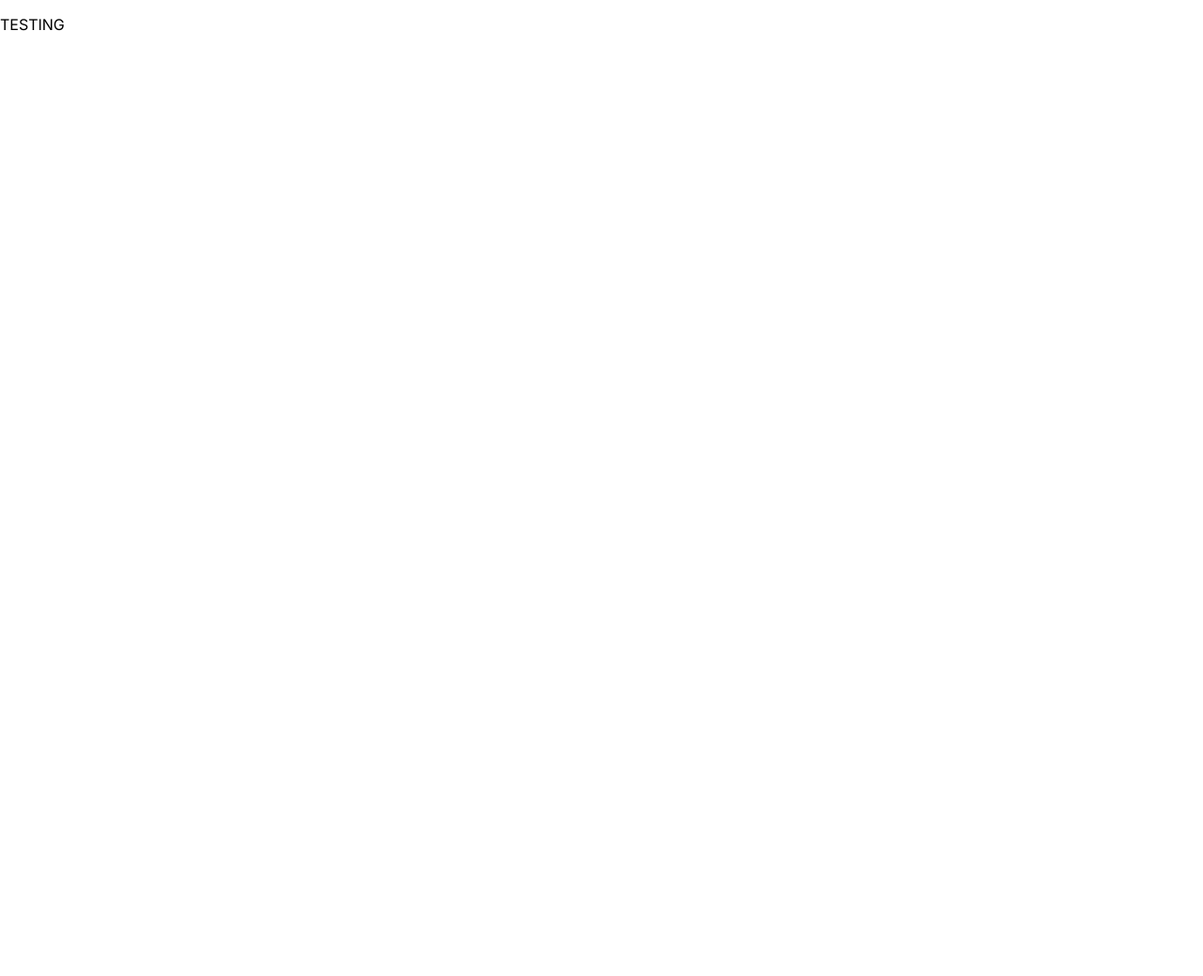
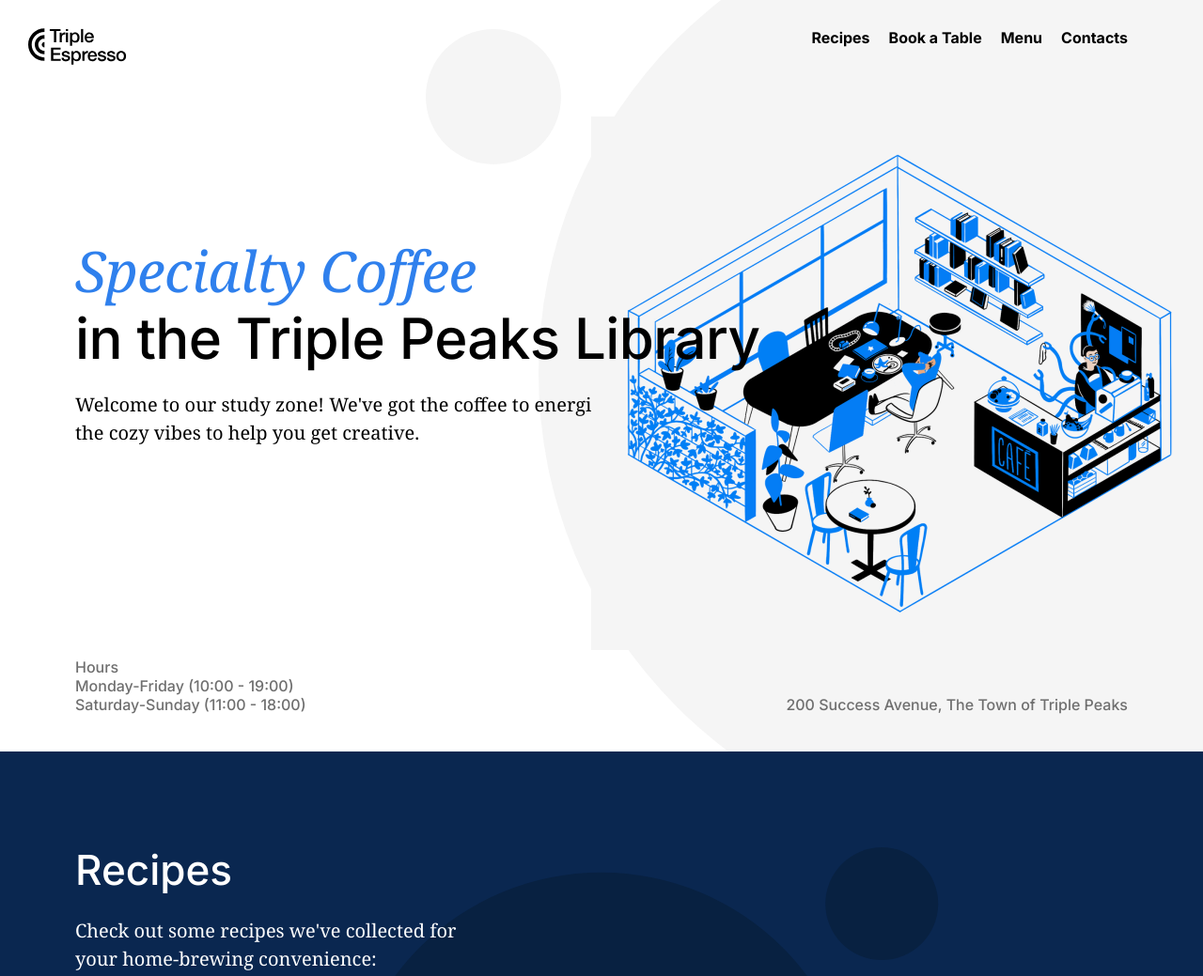
Before and after one commit to jthutch98/se_project_coffeeshop, a plain HTML site: page index.html in a window 1280 px wide. Shown: the top 1039 px of the page at 94% size. Before the commit the page ends 800 px from the top, so only its background shows below. Drawn offline with Linux system fonts and the light colour scheme.

Commit message:
git comit -m "second update for my project"

```diff
--- a/index.html
+++ b/index.html
@@ -23,10 +23,78 @@
   </head>
   <body>
     <div class="page">
-      <p>TESTING</p>
-      <header class="header"></header>
+      <header class="header">
+        <nav class="nav">
+          <img
+            src="./images/logo_coffeeshop_dark.svg"
+            alt="Coffeeshop logo"
+            class="nav__logo"
+          />
+          <ul class="nav__links">
+            <li><a href="" class="nav__link">Recipes</a></li>
+            <li><a href="" class="nav__link">Book a Table</a></li>
+            <li><a href="" class="nav__link">Menu</a></li>
+            <li><a href="" class="nav__link">Contacts</a></li>
+          </ul>
+        </nav>
+        <h1 class="header__title">
+          <span class="header__span-accent">Specialty Coffee</span> in the
+          Triple Peaks Library
+        </h1>
+        <p class="header__description">
+          Welcome to our study zone! We've got the coffee to energize you and
+          the cozy vibes to help you get creative.
+        </p>
+        <img
+          src="./images/inside_coffee_shop.png"
+          alt="Inside the Coffeeshop"
+          class="header__image"
+        />
+        <div class="header__footer">
+          <div>
+            <p class="header__paragraphs">Hours</p>
+            <p class="header__paragraphs">Monday-Friday (10:00 - 19:00)</p>
+            <p class="header__paragraphs">Saturday-Sunday (11:00 - 18:00)</p>
+          </div>
+          <p class="header__paragraphs">
+            200 Success Avenue, The Town of Triple Peaks
+          </p>
+        </div>
+      </header>
       <main class="content">
-        <section class="recipes"></section>
+        <section class="recipes">
+          <h2 class="recipes__title">Recipes</h2>
+          <p class="recipes__subtitle">
+            Check out some recipes we've collected for your home-brewing
+            convenience:
+          </p>
+          <div class="recipes__videos">
+            <div>
+              <iframe
+                src="https://www.youtube.com/embed/j6VlT_jUVPc?si=GQ6C-1tHQpENCI2q"
+                title="YouTube video player"
+                allow="accelerometer; autoplay; clipboard-write; encrypted-media; gyroscope; picture-in-picture; web-share"
+                allowfullscreen
+                class="recipes__iframe"
+              ></iframe>
+              <p class="recipes__video-caption">
+                Aeropress recipe <span>~5 min </span>
+              </p>
+            </div>
+            <div>
+              <iframe
+                src="https://www.youtube.com/embed/st571DYYTR8?si=VRDupWlT5L8ebvPC"
+                title="YouTube video player"
+                allow="accelerometer; autoplay; clipboard-write; encrypted-media; gyroscope; picture-in-picture; web-share"
+                allowfullscreen
+                class="recipes__iframe"
+              ></iframe>
+              <p class="recipes__video-caption">
+                French press recipe <span>~15 min</span>
+              </p>
+            </div>
+          </div>
+        </section>
         <section class="reservation"></section>
         <section class="menu"></section>
         <section class="about"></section>
--- a/pages/index.css
+++ b/pages/index.css
@@ -2,7 +2,164 @@
   min-width: 1100px;
   max-width: 1600px;
   margin: 0 auto;
-  font-family: Inter, Arial, sans-serif;
+  font-family: "Inter", Arial, sans-serif;
   font-size: 16px;
   line-height: 20px;
 }
+
+.header {
+  padding: 30px 80px 40px;
+  display: flex;
+  flex-direction: column;
+  height: 100vh;
+  min-height: 720px;
+  max-height: 800px;
+  position: relative;
+  box-sizing: border-box;
+  background-color: #fff;
+  background-image: url(../images/background_header.svg);
+  background-position: center;
+  background-size: cover;
+  background-repeat: no-repeat;
+}
+
+.nav {
+  display: flex;
+  justify-content: space-between;
+}
+
+.nav__logo {
+  width: 105px;
+  height: 39px;
+  position: relative;
+  left: -50px;
+}
+
+.nav__links {
+  display: flex;
+  gap: 20px;
+  padding: 0%;
+  margin: 0%;
+  list-style-type: none;
+  font-family: "Inter", Arial, sans-serif;
+  font-weight: 500;
+  font-size: 16px;
+  line-height: 20px;
+}
+
+.nav__link {
+  color: black;
+  text-decoration: none;
+  font-weight: bold;
+}
+
+.nav__link:hover {
+  color: #2f80ed;
+}
+
+.header__title {
+  max-width: 729px;
+  font-family: "Inter", Arial, sans-serif;
+  font-size: 60px;
+  font-weight: 500;
+  line-height: 72px;
+  letter-spacing: -0.6px;
+  margin: 183px 0 0;
+  z-index: 2;
+}
+
+.header__span-accent {
+  font-family: "Noto Serif", "Times New Roman", sans-serif;
+  font-style: italic;
+  font-size: 60px;
+  line-height: 72px;
+  color: #2f80ed;
+  display: block;
+}
+
+.header__description {
+  max-width: 683px;
+  font-family: "Noto Serif", "Times New Roman", sans-serif;
+  font-size: 20px;
+  line-height: 30px;
+  margin-block-end: 20px 0 0;
+}
+
+.header__image {
+  z-index: 1;
+  position: absolute;
+  top: 124px;
+  right: 5px;
+  width: 646px;
+  height: 568px;
+}
+
+.header__footer {
+  margin-top: auto;
+  width: 100%;
+  display: flex;
+  align-items: self-end;
+  justify-content: space-between;
+  box-sizing: border-box;
+}
+
+.header__paragraphs {
+  margin: 0;
+  display: flex;
+  font-family: "Inter", Arial, sans-serif;
+  font-weight: 500;
+  font-size: 16px;
+  line-height: 20px;
+  color: #6f6f6f;
+}
+
+.recipes {
+  padding: 100px 80px 215px;
+  background-color: #0a2750;
+  background-image: url(../images/background_recipes.svg);
+  background-position: center;
+  background-repeat: no-repeat;
+  background-size: cover;
+}
+
+.recipes__title {
+  margin: 0px 0px 24px;
+  max-width: 588px;
+  font-family: "Inter", Arial, sans-serif;
+  font-weight: 500;
+  font-size: 44px;
+  line-height: 52px;
+  color: #fff;
+}
+
+.recipes__subtitle {
+  margin: 0px 0px 80px;
+  max-width: 438px;
+  font-family: "Noto Serif", "Times New Roman", sans-serif;
+  font-size: 20px;
+  line-height: 30px;
+  color: #fff;
+}
+
+.recipes__videos {
+  display: flex;
+  justify-content: center;
+  gap: 40px;
+}
+
+.recipes__video-caption {
+  display: flex;
+  justify-content: space-between;
+  margin: 24px 0px 0px;
+  font-family: "Inter", Arial, sans-serif;
+  font-weight: 500;
+  font-size: 20px;
+  line-height: 30px;
+  color: #fff;
+}
+
+.recipes__iframe {
+  width: 480px;
+  height: 273px;
+  border: none;
+}
```
